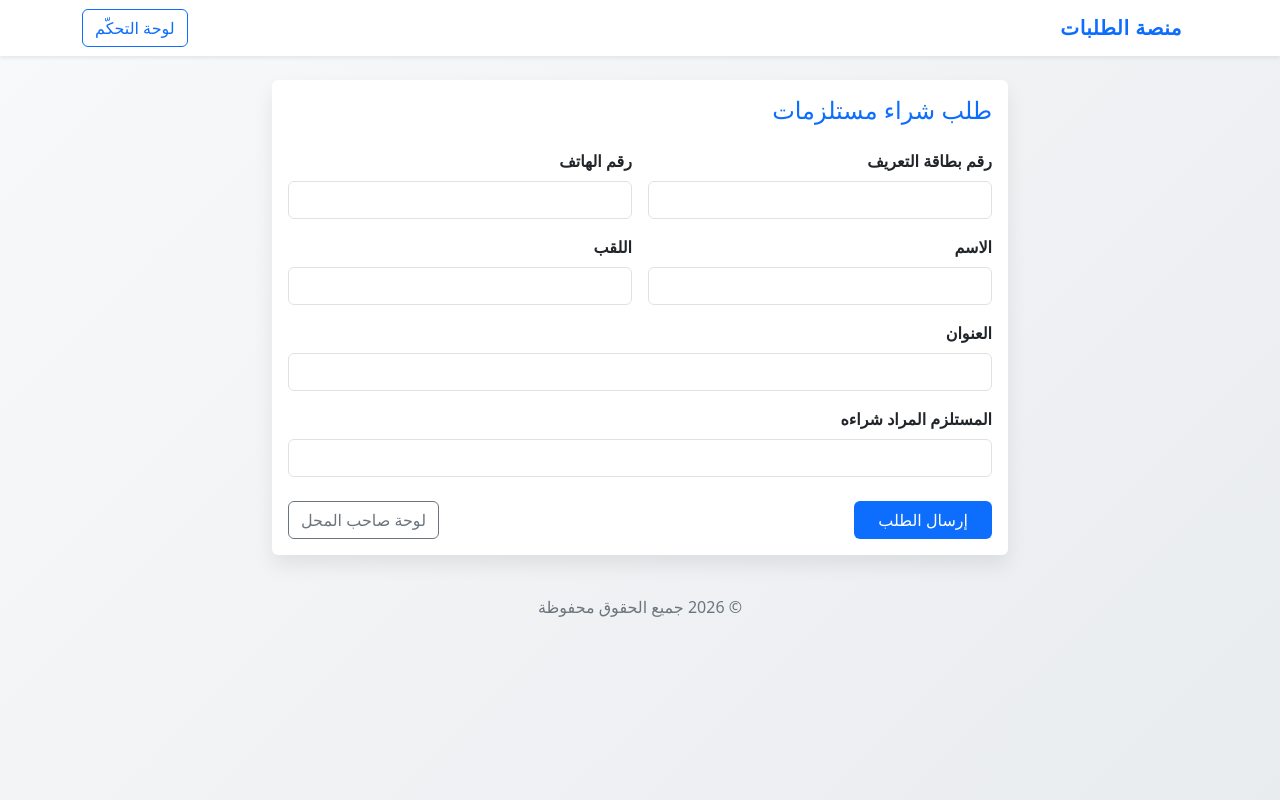
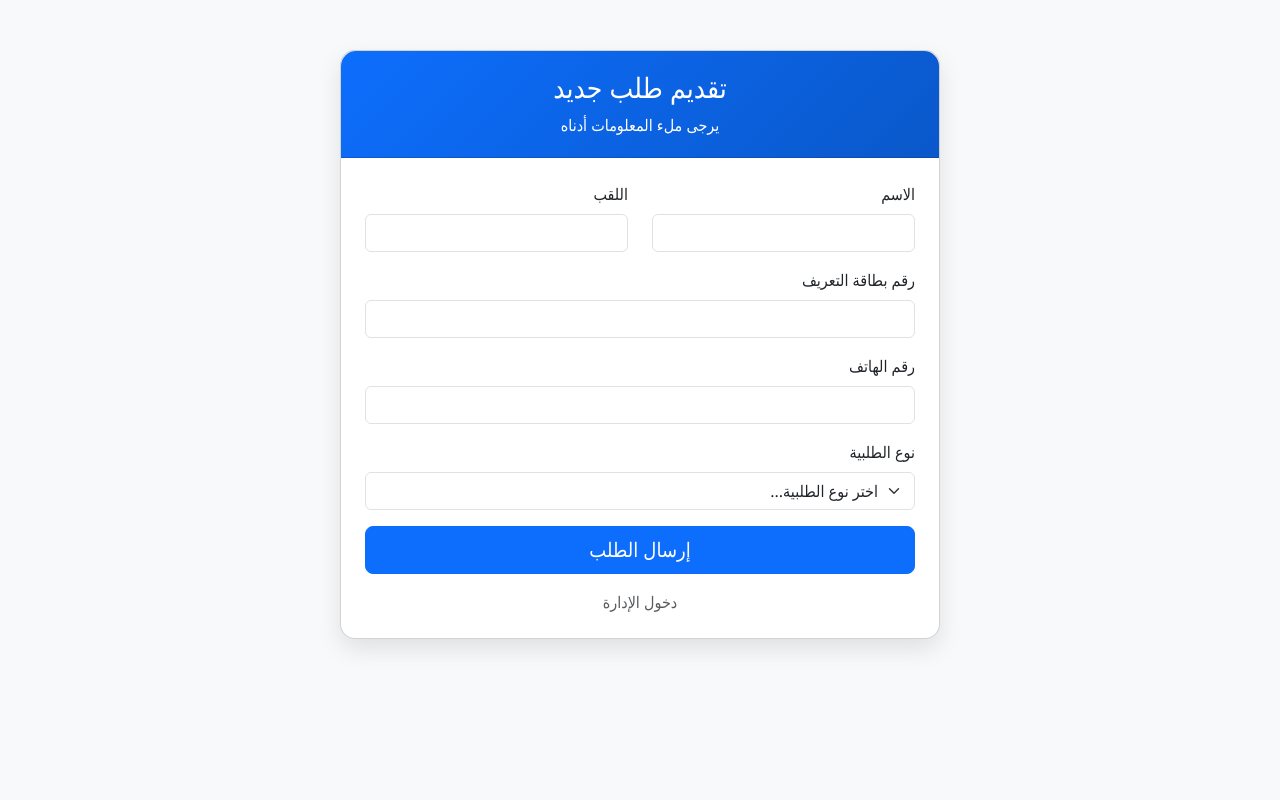
Before and after one commit to tlemcendjs-sys/gestion-client, a Flask app: page / in a window 1280 px wide. Run offline with Flask 3, Linux system fonts and the light colour scheme.

Commit message:
Add files via upload

```diff
--- a/app.py
+++ b/app.py
@@ -1,84 +1,110 @@
-from flask import Flask, render_template, request, redirect, url_for
+from flask import Flask, render_template, request, redirect, url_for, jsonify, session
 import sqlite3
-from datetime import datetime
+import datetime
 import os
 
 app = Flask(__name__)
-DB_PATH = os.getenv("DB_PATH", "orders.db")
+DB_NAME = "orders.db"
+app.secret_key = os.environ.get("APP_SECRET_KEY", "dev-key")
 
-def get_conn():
-    conn = sqlite3.connect(DB_PATH)
-    conn.row_factory = sqlite3.Row
-    return conn
-
+# تهيئة قاعدة البيانات
 def init_db():
-    conn = get_conn()
-    conn.execute(
-        """
-        CREATE TABLE IF NOT EXISTS orders (
-            id INTEGER PRIMARY KEY AUTOINCREMENT,
-            id_card TEXT NOT NULL,
-            first_name TEXT NOT NULL,
-            last_name TEXT NOT NULL,
-            phone TEXT NOT NULL,
-            address TEXT NOT NULL,
-            item TEXT NOT NULL,
-            status TEXT NOT NULL DEFAULT 'جديد',
-            response TEXT,
-            created_at TEXT NOT NULL
-        )
-        """
-    )
+    conn = sqlite3.connect(DB_NAME)
+    c = conn.cursor()
+    c.execute('''CREATE TABLE IF NOT EXISTS orders
+                 (id INTEGER PRIMARY KEY AUTOINCREMENT,
+                  first_name TEXT,
+                  last_name TEXT,
+                  card_id TEXT,
+                  phone TEXT,
+                  order_type TEXT,
+                  timestamp DATETIME DEFAULT CURRENT_TIMESTAMP,
+                  is_read INTEGER DEFAULT 0)''')
     conn.commit()
     conn.close()
 
-with app.app_context():
+# محاكاة إرسال رسالة نصية
+def send_sms_notification(name, phone):
+    # في الواقع، هنا نستخدم API مثل Twilio
+    # مثال: client.messages.create(to=owner_phone, from_=twilio_number, body=...)
+    print(f"\n[SMS SENT] تنبيه لمدير المحل: طلبية جديدة من {name} (هاتف: {phone})")
+
+@app.route('/')
+def index():
+    return render_template('index.html')
+
+@app.route('/submit', methods=['POST'])
+def submit_order():
+    if request.method == 'POST':
+        first_name = request.form['first_name']
+        last_name = request.form['last_name']
+        card_id = request.form['card_id']
+        phone = request.form['phone']
+        order_type = request.form['order_type']
+
+        conn = sqlite3.connect(DB_NAME)
+        c = conn.cursor()
+        c.execute("INSERT INTO orders (first_name, last_name, card_id, phone, order_type) VALUES (?, ?, ?, ?, ?)",
+                  (first_name, last_name, card_id, phone, order_type))
+        conn.commit()
+        conn.close()
+
+        # إرسال التنبيه
+        send_sms_notification(f"{first_name} {last_name}", phone)
+
+        return redirect(url_for('index', success=1))
+
+@app.route('/admin')
+def admin():
+    if not session.get("admin"):
+        return redirect(url_for("admin_login"))
+    conn = sqlite3.connect(DB_NAME)
+    c = conn.cursor()
+    # جلب الطلبات الأحدث أولاً
+    c.execute("SELECT * FROM orders ORDER BY timestamp DESC")
+    orders = c.fetchall()
+    conn.close()
+    return render_template('admin.html', orders=orders)
+
+@app.route('/admin_login', methods=['GET', 'POST'])
+@app.route('/admin-login', methods=['GET', 'POST'])
+def admin_login():
+    if request.method == 'POST':
+        pwd = request.form.get('password', '')
+        expected = os.environ.get('ADMIN_PASSWORD', '198619')
+        if pwd == expected:
+            session['admin'] = True
+            return redirect(url_for('admin'))
+        return render_template('login.html', error="كلمة المرور غير صحيحة")
+    return render_template('login.html', error=None)
+
+@app.route('/logout')
+def logout():
+    session.pop('admin', None)
+    return redirect(url_for('index'))
+
+@app.route('/api/check_new', methods=['GET'])
+def check_new():
+    # هذه الدالة يمكن استخدامها للتحقق من وجود طلبات جديدة غير مقروءة
+    conn = sqlite3.connect(DB_NAME)
+    c = conn.cursor()
+    c.execute("SELECT COUNT(*) FROM orders WHERE is_read = 0")
+    count = c.fetchone()[0]
+    conn.close()
+    return jsonify({'new_orders': count})
+
+@app.route('/api/mark_read', methods=['POST'])
+def mark_read():
+    conn = sqlite3.connect(DB_NAME)
+    c = conn.cursor()
+    c.execute("UPDATE orders SET is_read = 1 WHERE is_read = 0")
+    conn.commit()
+    conn.close()
+    return jsonify({'status': 'success'})
+
+@app.before_first_request
+def _ensure_db():
     init_db()
 
-@app.route("/", methods=["GET", "POST"])
-def index():
-    success = False
-    if request.method == "POST":
-        id_card = request.form.get("id_card", "").strip()
-        first_name = request.form.get("first_name", "").strip()
-        last_name = request.form.get("last_name", "").strip()
-        phone = request.form.get("phone", "").strip()
-        address = request.form.get("address", "").strip()
-        item = request.form.get("item", "").strip()
-        if all([id_card, first_name, last_name, phone, address, item]):
-            conn = get_conn()
-            conn.execute(
-                "INSERT INTO orders (id_card, first_name, last_name, phone, address, item, status, response, created_at) VALUES (?, ?, ?, ?, ?, ?, ?, ?, ?)",
-                (id_card, first_name, last_name, phone, address, item, "جديد", None, datetime.now().isoformat(timespec="seconds")),
-            )
-            conn.commit()
-            conn.close()
-            success = True
-        else:
-            success = False
-    return render_template("index.html", success=success)
-
-@app.route("/admin", methods=["GET"])
-def admin():
-    conn = get_conn()
-    cur = conn.execute("SELECT * FROM orders ORDER BY created_at DESC")
-    orders = cur.fetchall()
-    conn.close()
-    return render_template("admin.html", orders=orders)
-
-@app.route("/respond/<int:order_id>", methods=["POST"])
-def respond(order_id):
-    status = request.form.get("status", "قيد المعالجة")
-    response = request.form.get("response", "").strip()
-    conn = get_conn()
-    conn.execute("UPDATE orders SET status = ?, response = ? WHERE id = ?", (status, response, order_id))
-    conn.commit()
-    conn.close()
-    return redirect(url_for("admin"))
-
-if __name__ == "__main__":
-    init_db()
-    port = int(os.getenv("PORT", "5000"))
-    host = os.getenv("HOST", "0.0.0.0")
-    debug = os.getenv("FLASK_DEBUG", "0") == "1"
-    app.run(host=host, port=port, debug=debug)
+if __name__ == '__main__':
+    app.run(debug=True, port=5000)
--- a/requirements.txt
+++ b/requirements.txt
@@ -1,3 +1,2 @@
-flask==3.0.0
-gunicorn==21.2.0
-waitress==2.1.2
+flask
+gunicorn
--- a/templates/index.html
+++ b/templates/index.html
@@ -1,47 +1,102 @@
-{% extends "base.html" %}
-{% block content %}
-  <div class="row justify-content-center">
-    <div class="col-lg-8">
-      <div class="card">
-        <div class="card-body">
-          <h1 class="h4 mb-4 text-primary">طلب شراء مستلزمات</h1>
-          {% if success %}
-            <div class="alert alert-success">تم إرسال طلبك بنجاح، سنقوم بالتواصل معك قريبًا.</div>
+<!DOCTYPE html>
+<html lang="ar" dir="rtl">
+<head>
+    <meta charset="UTF-8">
+    <meta name="viewport" content="width=device-width, initial-scale=1.0">
+    <title>منصة تسيير الطلبات</title>
+    <!-- Bootstrap 5 CSS -->
+    <link href="https://cdn.jsdelivr.net/npm/bootstrap@5.3.0/dist/css/bootstrap.min.css" rel="stylesheet">
+    <style>
+        body {
+            background-color: #f8f9fa;
+            font-family: 'Segoe UI', Tahoma, Geneva, Verdana, sans-serif;
+        }
+        .main-card {
+            max-width: 600px;
+            margin: 50px auto;
+            border-radius: 15px;
+            box-shadow: 0 10px 25px rgba(0,0,0,0.1);
+        }
+        .card-header {
+            background: linear-gradient(135deg, #0d6efd, #0a58ca);
+            color: white;
+            border-radius: 15px 15px 0 0 !important;
+            padding: 20px;
+        }
+    </style>
+</head>
+<body>
+
+<div class="container">
+    <div class="card main-card">
+        <div class="card-header text-center">
+            <h3>تقديم طلب جديد</h3>
+            <p class="mb-0">يرجى ملء المعلومات أدناه</p>
+        </div>
+        <div class="card-body p-4">
+
+            {% if request.args.get('success') %}
+            <div class="alert alert-success alert-dismissible fade show" role="alert">
+                تم تسجيل طلبك بنجاح! سيتم التواصل معك قريباً.
+                <button type="button" class="btn-close" data-bs-dismiss="alert" aria-label="Close"></button>
+            </div>
             {% endif %}
-          <form method="post" novalidate>
-            <div class="row g-3">
+
+            <form action="/submit" method="POST">
+                <div class="row mb-3">
                     <div class="col-md-6">
-                <label class="form-label">رقم بطاقة التعريف</label>
-                <input type="text" class="form-control" name="id_card" required>
+                        <label for="first_name" class="form-label">الاسم</label>
+                        <input type="text" class="form-control" id="first_name" name="first_name" required>
                     </div>
                     <div class="col-md-6">
-                <label class="form-label">رقم الهاتف</label>
-                <input type="text" class="form-control" name="phone" required>
-              </div>
-              <div class="col-md-6">
-                <label class="form-label">الاسم</label>
-                <input type="text" class="form-control" name="first_name" required>
-              </div>
-              <div class="col-md-6">
-                <label class="form-label">اللقب</label>
-                <input type="text" class="form-control" name="last_name" required>
-              </div>
-              <div class="col-12">
-                <label class="form-label">العنوان</label>
-                <input type="text" class="form-control" name="address" required>
-              </div>
-              <div class="col-12">
-                <label class="form-label">المستلزم المراد شراءه</label>
-                <input type="text" class="form-control" name="item" required>
+                        <label for="last_name" class="form-label">اللقب</label>
+                        <input type="text" class="form-control" id="last_name" name="last_name" required>
                     </div>
                 </div>
-            <div class="mt-4 d-flex justify-content-between">
-              <button type="submit" class="btn btn-primary px-4">إرسال الطلب</button>
-              <a href="{{ url_for('admin') }}" class="btn btn-outline-secondary">لوحة صاحب المحل</a>
+
+                <div class="mb-3">
+                    <label for="card_id" class="form-label">رقم بطاقة التعريف</label>
+                    <input type="text" class="form-control" id="card_id" name="card_id" required>
+                </div>
+
+                <div class="mb-3">
+                    <label for="phone" class="form-label">رقم الهاتف</label>
+                    <input type="tel" class="form-control" id="phone" name="phone" required>
+                </div>
+
+                <div class="mb-3">
+                    <label for="order_type" class="form-label">نوع الطلبية</label>
+                    <select class="form-select" id="order_type" name="order_type" required>
+                        <option value="" selected disabled>اختر نوع الطلبية...</option>
+                        <option value="توصيل">توصيل</option>
+                        <option value="استلام من المحل">استلام من المحل</option>
+                        <option value="حجز مسبق">حجز مسبق</option>
+                        <option value="أخرى">أخرى</option>
+                    </select>
+                </div>
+
+                <div class="d-grid gap-2">
+                    <button type="submit" class="btn btn-primary btn-lg">إرسال الطلب</button>
                 </div>
             </form>
+            <div class="mt-3 text-center">
+                <a href="/admin_login" class="text-muted text-decoration-none">دخول الإدارة</a>
             </div>
         </div>
     </div>
 </div>
-{% endblock %}
+
+<!-- Bootstrap JS -->
+<script src="https://cdn.jsdelivr.net/npm/bootstrap@5.3.0/dist/js/bootstrap.bundle.min.js"></script>
+
+<script>
+    document.addEventListener('keydown', function(event) {
+        if (event.ctrlKey && event.shiftKey && (event.code === 'KeyA' || (event.key && event.key.toLowerCase() === 'a'))) {
+            event.preventDefault();
+            window.location.href = "/admin_login";
+        }
+    });
+</script>
+
+</body>
+</html>
```
Also changed, not shown: templates/admin.html (+56 -46 lines), templates/login.html (added, +41 -0 lines), 1 other file. Lines whose indentation alone changed are shown as unchanged.
